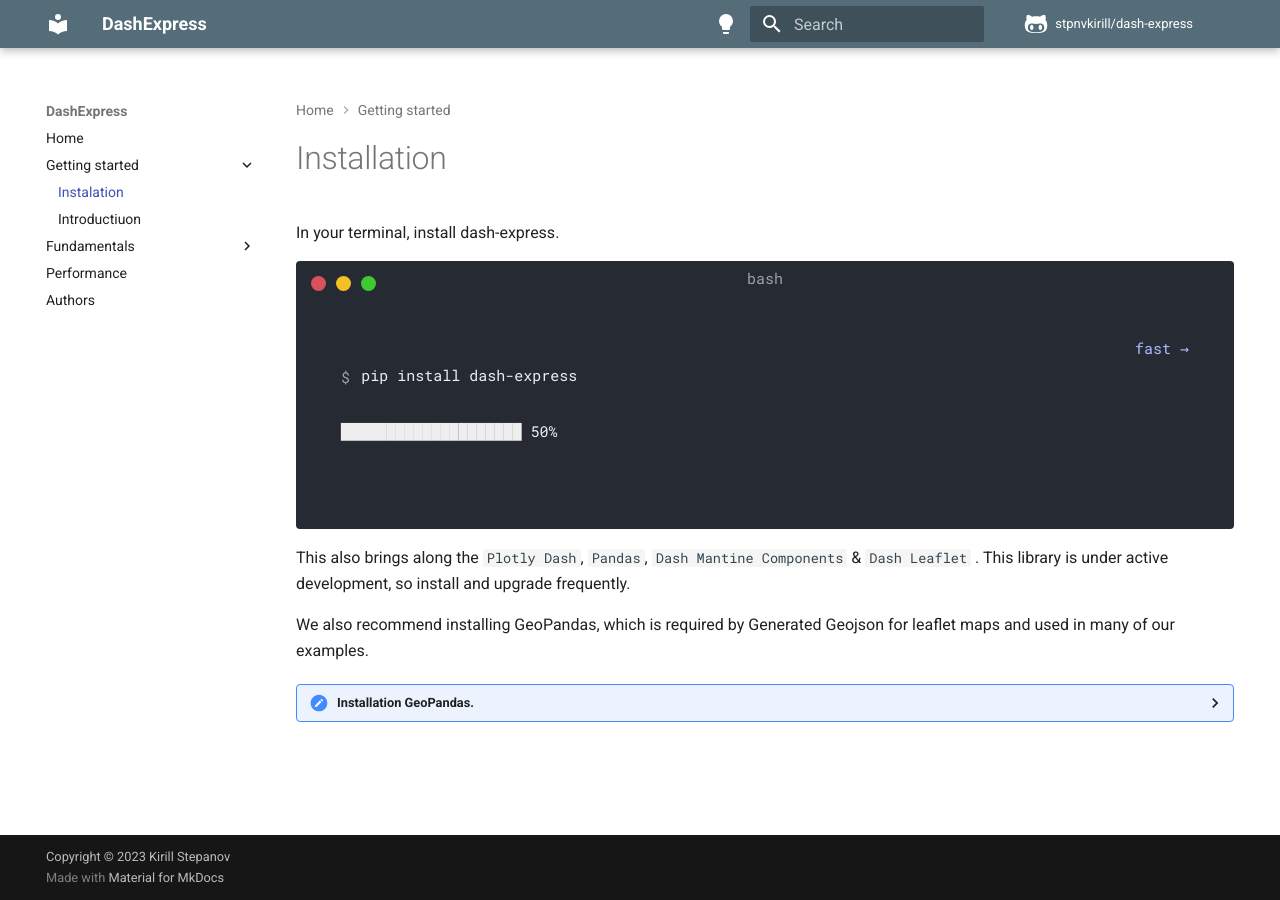
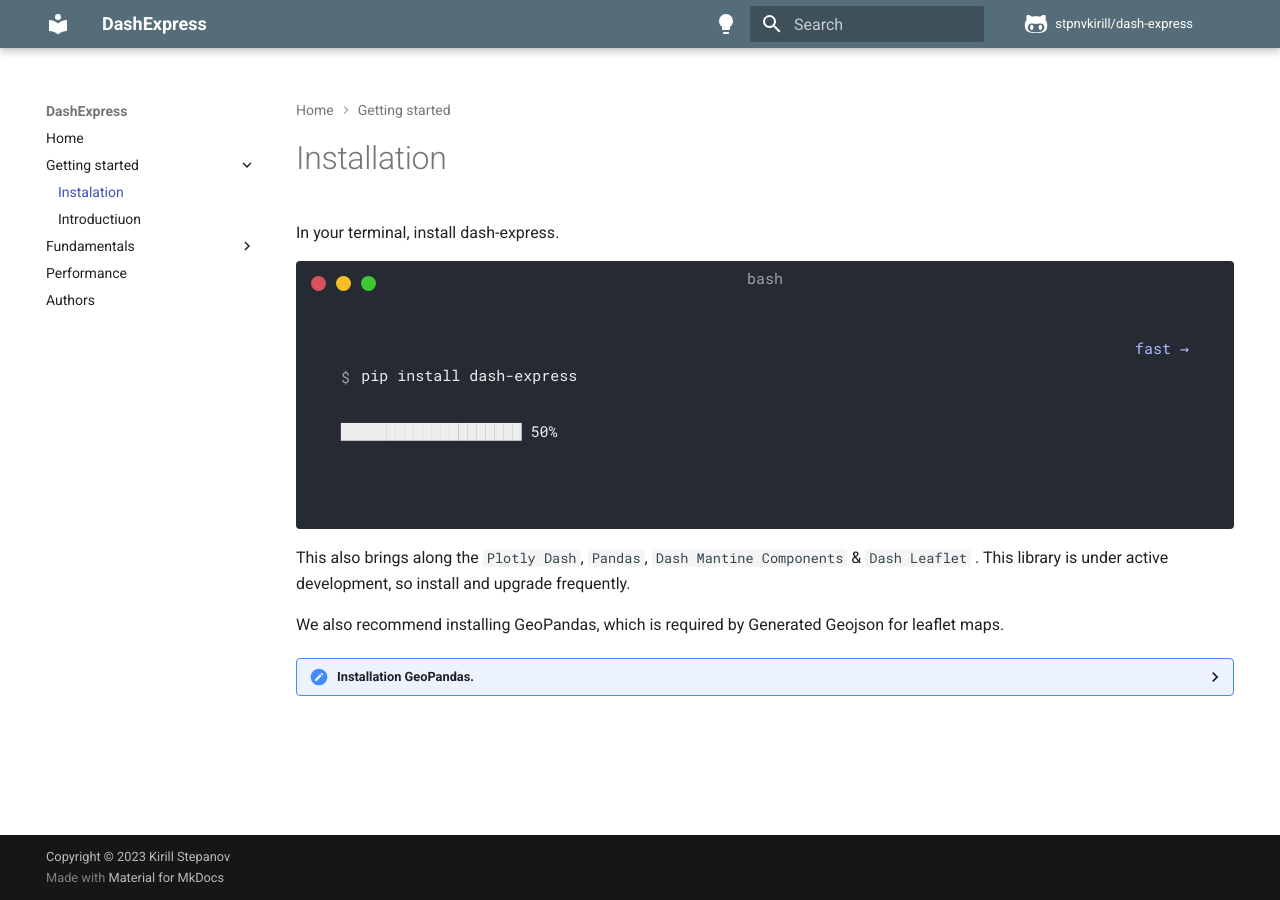
Before and after one commit to stpnvkirill/dash-express, an MkDocs documentation site: the page built from docs/installation.md, in a window 1280 px wide. Built offline with MkDocs 1.6.1 and Material for MkDocs 9.7.7, drawn with Linux system fonts in a browser that asks for light colours; comment, search, counter and statistics services are not loaded.

Commit message:
📙 Updated documentation

```diff
--- a/docs/installation.md
+++ b/docs/installation.md
@@ -14,7 +14,7 @@
 
 This also brings along the `Plotly Dash`, `Pandas`, `Dash Mantine Components` & `Dash Leaflet` . This library is under active development, so install and upgrade frequently.
 
-We also recommend installing GeoPandas, which is required by Generated Geojson for leaflet maps and used in many of our examples.
+We also recommend installing GeoPandas, which is required by Generated Geojson for leaflet maps.
 
 
 <details markdown="1">
```
Also changed, not shown: docs/index.md (+7 -1 lines).
